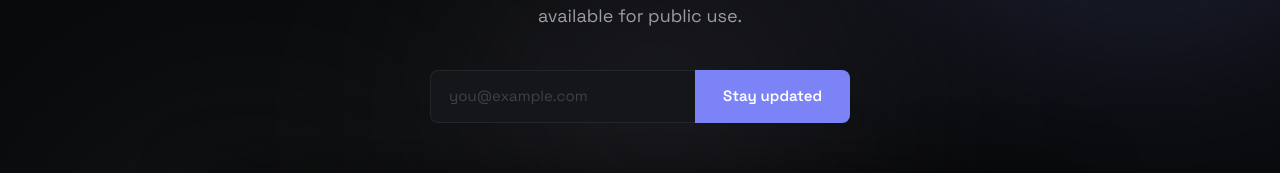
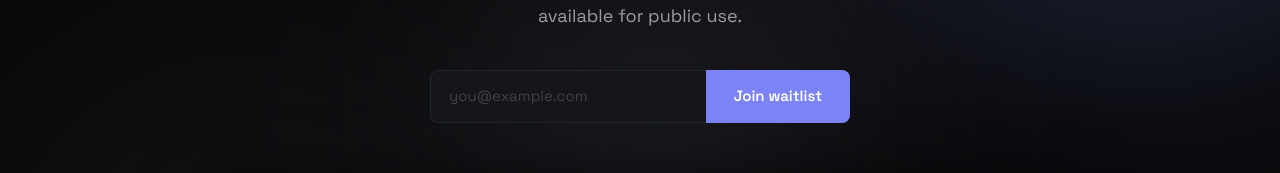
Before and after one commit to Fatigue-Sense/fatiguesense-landing, a React (Vite) app: page / in a window 1280 px wide. Shown: the part 408-581 px from the top of the page. Built offline with nearby package versions, Linux system fonts and the light colour scheme.

Commit message:
Change Hero button text from "Stay updated" to "Join waitlist"

```diff
--- a/src/components/Hero.tsx
+++ b/src/components/Hero.tsx
@@ -139,7 +139,7 @@ export default function Hero() {
 							? "Joining..."
 							: submitted
 								? "You're in"
-								: "Stay updated"}
+								: "Join waitlist"}
 					</button>
 				</form>
 				{error && (
```
